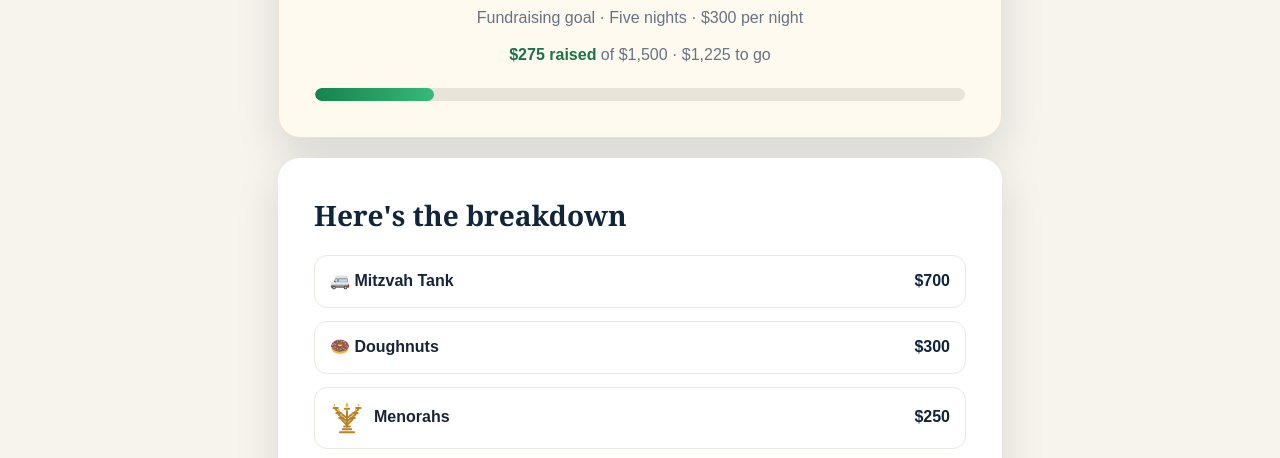
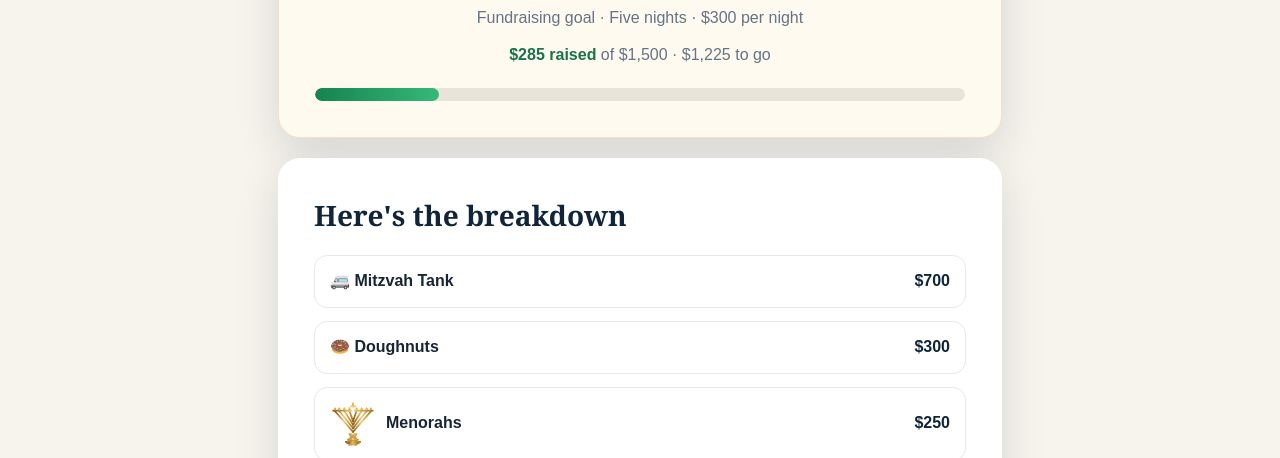
Before and after one commit to kingstonmivtzoim/chanukah, a plain HTML site: page index.html in a window 1280 px wide. Shown: the part 494-952 px from the top of the page. Drawn offline with Linux system fonts and the light colour scheme.

Commit message:
Update index.html

```diff
--- a/index.html
+++ b/index.html
@@ -19,7 +19,7 @@ h1{font-family:Georgia,serif;font-size:clamp(2.2rem,7vw,3.6rem);line-height:1.06
 .goal .amount{font-family:Georgia,serif;font-size:3rem;color:var(--navy);font-weight:700;margin:3px 0}
 .goal .sub{color:var(--muted);margin:0}
 .progress{height:13px;border-radius:30px;background:#e9e4d9;overflow:hidden;margin-top:20px}
-.progress span{display:block;height:100%;width:18.3333%;background:linear-gradient(90deg,#d39b31,#f0cd73);border-radius:30px}
+.progress span{display:block;height:100%;width:19%;background:linear-gradient(90deg,#d39b31,#f0cd73);border-radius:30px}
 h2{font-family:Georgia,serif;font-size:1.75rem;margin:0 0 18px;color:var(--navy)}
 .breakdown{display:grid;gap:13px}
 .item{display:flex;align-items:center;justify-content:space-between;gap:15px;padding:13px 15px;border:1px solid #ece8df;border-radius:13px;background:#fff}
@@ -51,9 +51,9 @@ button,.button{appearance:none;border:0;border-radius:999px;padding:13px 19px;fo
     <div class="label">Our fundraising goal</div>
     <div class="amount">$1,500</div>
     <p class="sub">Fundraising goal · Five nights · $300 per night</p>
-    <p class="sub" style="margin-top:12px"><strong style="color:#19734b">$275 raised</strong> of $1,500 · $1,225 to go</p>
-    <div class="progress" role="img" aria-label="Progress toward the goal: $275 raised of $1,500">
-      <span style="width:18.3333%;background:linear-gradient(90deg,#16834f,#35b978)"></span>
+    <p class="sub" style="margin-top:12px"><strong style="color:#19734b">$285 raised</strong> of $1,500 · $1,225 to go</p>
+    <div class="progress" role="img" aria-label="Progress toward the goal: $285 raised of $1,500">
+      <span style="width:19%;background:linear-gradient(90deg,#16834f,#35b978)"></span>
     </div>
   </section>
 
@@ -63,20 +63,40 @@ button,.button{appearance:none;border:0;border-radius:999px;padding:13px 19px;fo
       <div class="item"><span class="name">🚐 Mitzvah Tank</span><span class="amount">$700</span></div>
       <div class="item"><span class="name">🍩 Doughnuts</span><span class="amount">$300</span></div>
       <div class="item"><span class="name" style="display:flex;align-items:center;gap:10px">
-        <svg width="34" height="34" viewBox="0 0 48 48" role="img" aria-label="Chabad-style Chanukkah menorah" xmlns="http://www.w3.org/2000/svg">
-          <g fill="none" stroke="#b98222" stroke-width="2.8" stroke-linecap="round" stroke-linejoin="round">
-            <path d="M24 36V14 M24 24L8 12 M24 24L40 12 M24 29L12 19 M24 29L36 19 M24 34L16 26 M24 34L32 26"/>
-            <path d="M5 10h6 M37 10h6 M9 17h6 M33 17h6 M13 24h6 M29 24h6 M21 11h6"/>
-            <path d="M18 40h12 M14 44h20 M20 36h8"/>
+        <svg width="46" height="46" viewBox="0 0 64 64" role="img" aria-label="Traditional nine-branched Chanukkah menorah with straight diagonal arms and ornate base" xmlns="http://www.w3.org/2000/svg">
+          <defs>
+            <linearGradient id="menorahGold" x1="0" y1="0" x2="1" y2="0">
+              <stop offset="0" stop-color="#8c5d19"/>
+              <stop offset=".48" stop-color="#f1d17a"/>
+              <stop offset="1" stop-color="#a87524"/>
+            </linearGradient>
+          </defs>
+          <g fill="none" stroke="url(#menorahGold)" stroke-width="2.5" stroke-linecap="round" stroke-linejoin="round">
+            <!-- Central upright stem and four straight diagonal arms on each side -->
+            <path d="M32 48V8"/>
+            <path d="M32 43L7 14 M32 38L13 14 M32 33L20 14 M32 28L27 14"/>
+            <path d="M32 43L57 14 M32 38L51 14 M32 33L44 14 M32 28L37 14"/>
+            <!-- Candle cups and short upright sockets -->
+            <path d="M4.5 13.5H9.5 M10.5 13.5H15.5 M17.5 13.5H22.5 M24.5 13.5H29.5 M29 7.5H35 M34.5 13.5H39.5 M41.5 13.5H46.5 M48.5 13.5H53.5 M54.5 13.5H59.5"/>
+            <path d="M7 14V11 M13 14V11 M20 14V11 M27 14V11 M32 8V4 M37 14V11 M44 14V11 M51 14V11 M57 14V11"/>
+            <!-- Decorative collar, stem, and tiered pedestal -->
+            <path d="M27 46H37 M28 48H36 M29 50H35 M27 52H37 M25 54H39 M22 57H42 M24 59H40 M27 61H37"/>
+            <path d="M30 48V55 M34 48V55 M28 56H36 M26 58H38"/>
           </g>
           <g fill="#e7b84e">
-            <path d="M23 8c-2-2-1-4 1-6 2 2 3 4 1 6-.5.7-1.5.7-2 0Z"/>
-            <path d="M6 8c-1.5-1.5-1-3 0-4.5C7.5 5 8 6.5 6 8Z"/>
-            <path d="M40 8c-1.5-1.5-1-3 0-4.5C41.5 5 42 6.5 40 8Z"/>
-            <path d="M12 15c-1.5-1.5-1-3 0-4.5C13.5 12 14 13.5 12 15Z"/>
-            <path d="M36 15c-1.5-1.5-1-3 0-4.5C37.5 12 38 13.5 36 15Z"/>
-            <path d="M16 22c-1.5-1.5-1-3 0-4.5C17.5 19 18 20.5 16 22Z"/>
-            <path d="M32 22c-1.5-1.5-1-3 0-4.5C33.5 19 34 20.5 32 22Z"/>
+            <path d="M32 1.5C29.5 4.3 30.2 6.5 32 7.5C33.8 6.5 34.5 4.3 32 1.5Z"/>
+            <path d="M7 8.5C4.8 11 5.4 12.7 7 13.5C8.6 12.7 9.2 11 7 8.5Z"/>
+            <path d="M13 8.5C10.8 11 11.4 12.7 13 13.5C14.6 12.7 15.2 11 13 8.5Z"/>
+            <path d="M20 8.5C17.8 11 18.4 12.7 20 13.5C21.6 12.7 22.2 11 20 8.5Z"/>
+            <path d="M27 8.5C24.8 11 25.4 12.7 27 13.5C28.6 12.7 29.2 11 27 8.5Z"/>
+            <path d="M37 8.5C34.8 11 35.4 12.7 37 13.5C38.6 12.7 39.2 11 37 8.5Z"/>
+            <path d="M44 8.5C41.8 11 42.4 12.7 44 13.5C45.6 12.7 46.2 11 44 8.5Z"/>
+            <path d="M51 8.5C48.8 11 49.4 12.7 51 13.5C52.6 12.7 53.2 11 51 8.5Z"/>
+            <path d="M57 8.5C54.8 11 55.4 12.7 57 13.5C58.6 12.7 59.2 11 57 8.5Z"/>
+          </g>
+          <g fill="none" stroke="#b98222" stroke-width=".9" opacity=".9">
+            <path d="M29 51H35 M27 55H37 M24 57H40 M26 60H38"/>
+            <circle cx="32" cy="49" r="1.1"/>
           </g>
         </svg>
         Menorahs
```
